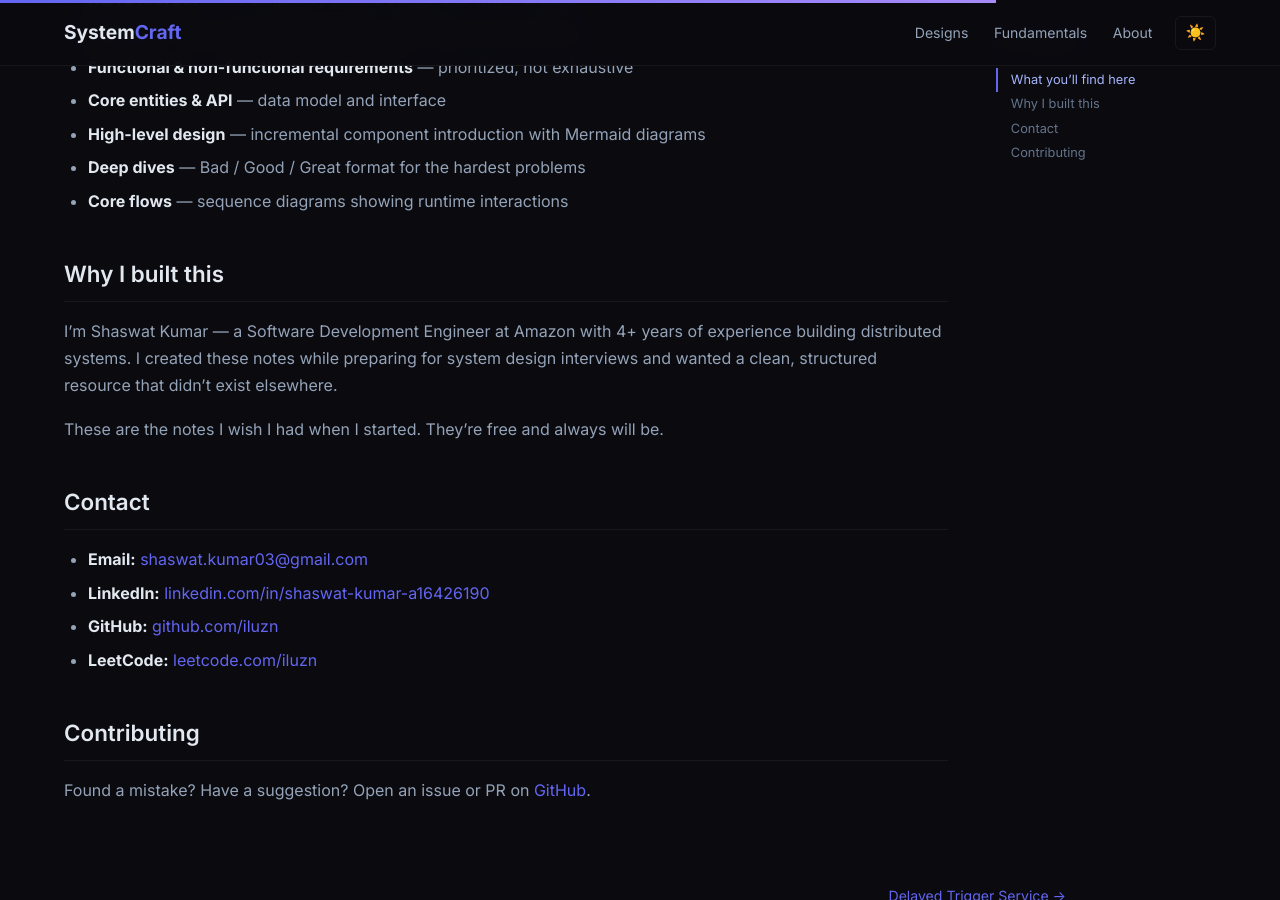
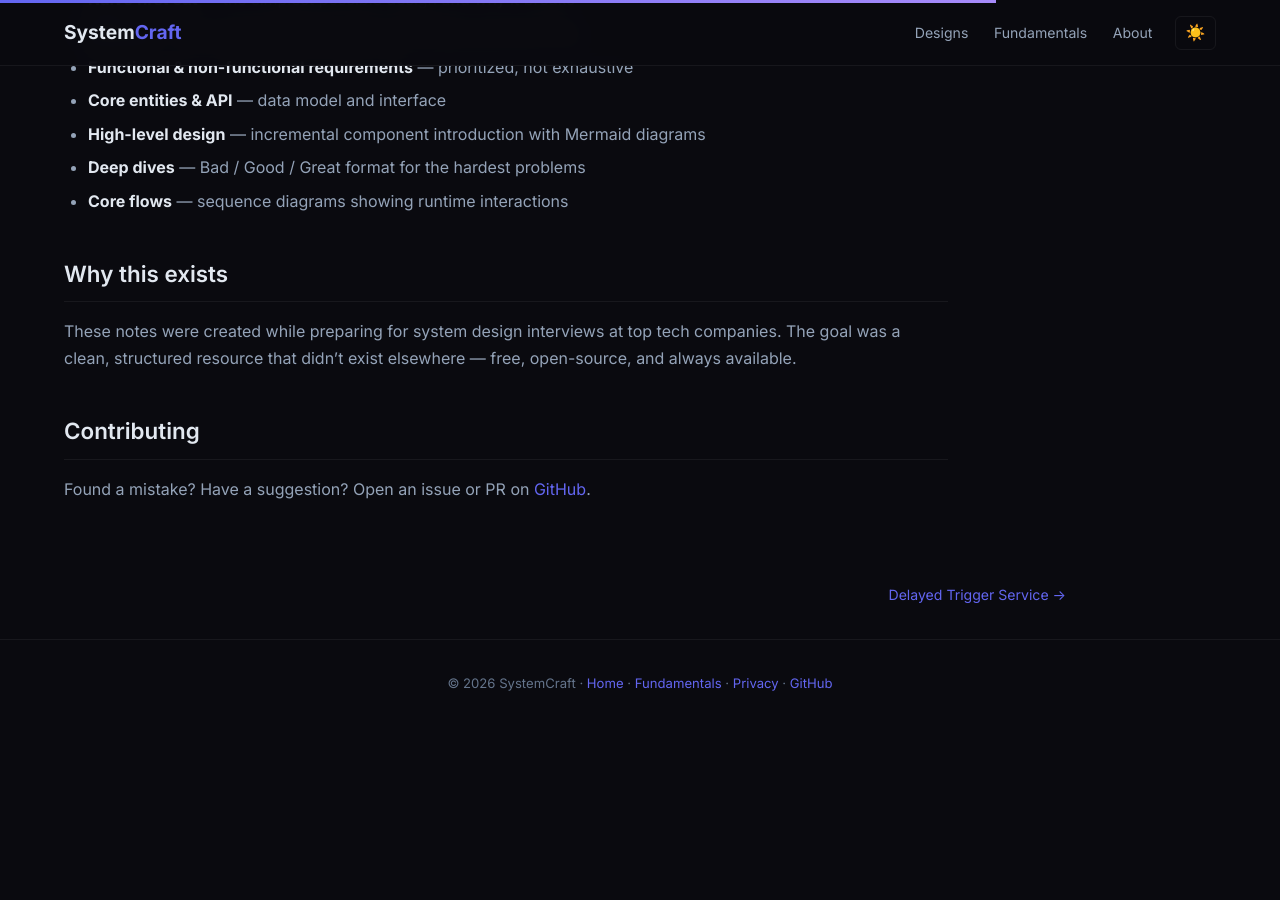
Before and after one commit to iluzn/HLD-Designs, a Jekyll site: the page built from pages/about.md, in a window 1280 px wide and 900 px high, scrolled down 446 px. Built offline with Jekyll 4.4.1, drawn with Linux system fonts in a browser that asks for light colours; after the commit the page ends 1172 px from its top, so only the background shows below that.

Commit message:
Remove personal info: make site owner anonymous

```diff
--- a/_layouts/default.html
+++ b/_layouts/default.html
@@ -14,7 +14,7 @@
     <link rel="preload" href="https://fonts.googleapis.com/css2?family=Inter:wght@400;500;600;700&family=JetBrains+Mono:wght@400;500&display=swap" as="style">
     <link href="https://fonts.googleapis.com/css2?family=Inter:wght@400;500;600;700&family=JetBrains+Mono:wght@400;500&display=swap" rel="stylesheet">
     <script type="application/ld+json">
-    { "@context": "https://schema.org", "@type": "Article", "headline": "{{ page.title }}", "description": "{{ page.description }}", "author": { "@type": "Person", "name": "Shaswat Kumar" }, "publisher": { "@type": "Organization", "name": "SystemCraft" }, "url": "https://systemcraft.in{{ page.url }}" }
+    { "@context": "https://schema.org", "@type": "Article", "headline": "{{ page.title }}", "description": "{{ page.description }}", "author": { "@type": "Person", "name": "SystemCraft" }, "publisher": { "@type": "Organization", "name": "SystemCraft" }, "url": "https://systemcraft.in{{ page.url }}" }
     </script>
     <style>
         :root {
--- a/index.html
+++ b/index.html
@@ -281,9 +281,8 @@
             <a href="/about">About</a>
             <a href="/privacy">Privacy</a>
             <a href="https://github.com/iluzn/HLD-Designs">GitHub</a>
-            <a href="https://www.linkedin.com/in/shaswat-kumar-a16426190/">LinkedIn</a>
         </div>
-        <p>&copy; 2026 SystemCraft. Built by Shaswat Kumar.</p>
+        <p>&copy; 2026 SystemCraft.</p>
     </footer>
 
     <script>
--- a/pages/about.md
+++ b/pages/about.md
@@ -2,7 +2,7 @@
 permalink: /about/
 layout: default
 title: "About — SystemCraft"
-description: "About SystemCraft and its author Shaswat Kumar"
+description: "About SystemCraft — free system design notes for tech interviews"
 ---
 
 # About SystemCraft
@@ -22,18 +22,9 @@
 - **Deep dives** — Bad / Good / Great format for the hardest problems
 - **Core flows** — sequence diagrams showing runtime interactions
 
-## Why I built this
+## Why this exists
 
-I'm Shaswat Kumar — a Software Development Engineer at Amazon with 4+ years of experience building distributed systems. I created these notes while preparing for system design interviews and wanted a clean, structured resource that didn't exist elsewhere.
-
-These are the notes I wish I had when I started. They're free and always will be.
-
-## Contact
-
-- **Email:** [shaswat.kumar03@gmail.com](mailto:shaswat.kumar03@gmail.com)
-- **LinkedIn:** [linkedin.com/in/shaswat-kumar-a16426190](https://www.linkedin.com/in/shaswat-kumar-a16426190/)
-- **GitHub:** [github.com/iluzn](https://github.com/iluzn)
-- **LeetCode:** [leetcode.com/iluzn](https://leetcode.com/iluzn/)
+These notes were created while preparing for system design interviews at top tech companies. The goal was a clean, structured resource that didn't exist elsewhere — free, open-source, and always available.
 
 ## Contributing
 
```
Also changed, not shown: pages/concepts.md (+1 -1 lines), pages/privacy.md (+1 -1 lines).
